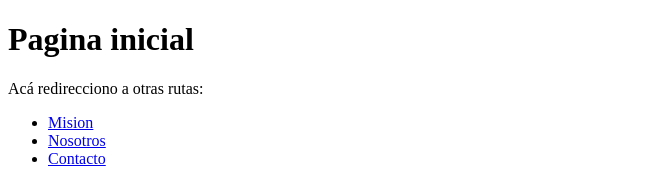
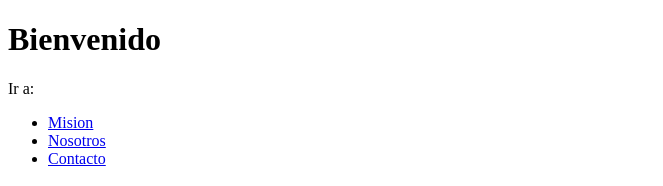
Before and after one commit to mmramire/git-practice, a plain HTML site: page index.html in a window 1280 px wide. Shown: the top 186 px of the page, without its empty margins (0-663 px from the left). Drawn offline with Linux system fonts and the light colour scheme.

Commit message:
Modificaciones en titulo de pestaña y otras partes de la pagina

```diff
--- a/index.html
+++ b/index.html
@@ -4,11 +4,11 @@
     <meta charset="UTF-8" />
     <meta http-equiv="X-UA-Compatible" content="IE=edge" />
     <meta name="viewport" content="width=device-width, initial-scale=1.0" />
-    <title>Inicial</title>
+    <title>Modifico el título inicial para un futuro reset</title>
   </head>
   <body>
-    <h1>Pagina inicial</h1>
-    <p>Acá redirecciono a otras rutas:</p>
+    <h1>Bienvenido</h1>
+    <p>Ir a:</p>
     <ul>
       <li><a href="mision.html">Mision</a></li>
       <li><a href="nosotros.html">Nosotros</a></li>
```
